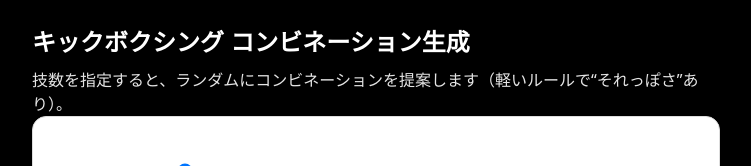
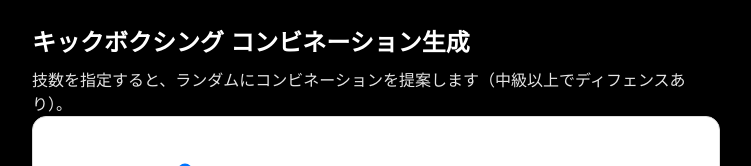
Before and after one commit to fshigeyoshi/kick-combo-generator, a Next.js app: page / in a window 1280 px wide. Shown: the top 166 px of the page, without its empty margins (264-1015 px from the left). Built offline with nearby package versions, Linux system fonts and the light colour scheme.

Commit message:
Update description text

```diff
--- a/app/page.tsx
+++ b/app/page.tsx
@@ -47,7 +47,7 @@ export default function Page() {
         キックボクシング コンビネーション生成
       </h1>
       <p style={{ color: "#e5e5e5" }}>
-        技数を指定すると、ランダムにコンビネーションを提案します（軽いルールで“それっぽさ”あり）。
+        技数を指定すると、ランダムにコンビネーションを提案します（中級以上でディフェンスあり）。
       </p>
 
       <section
```
